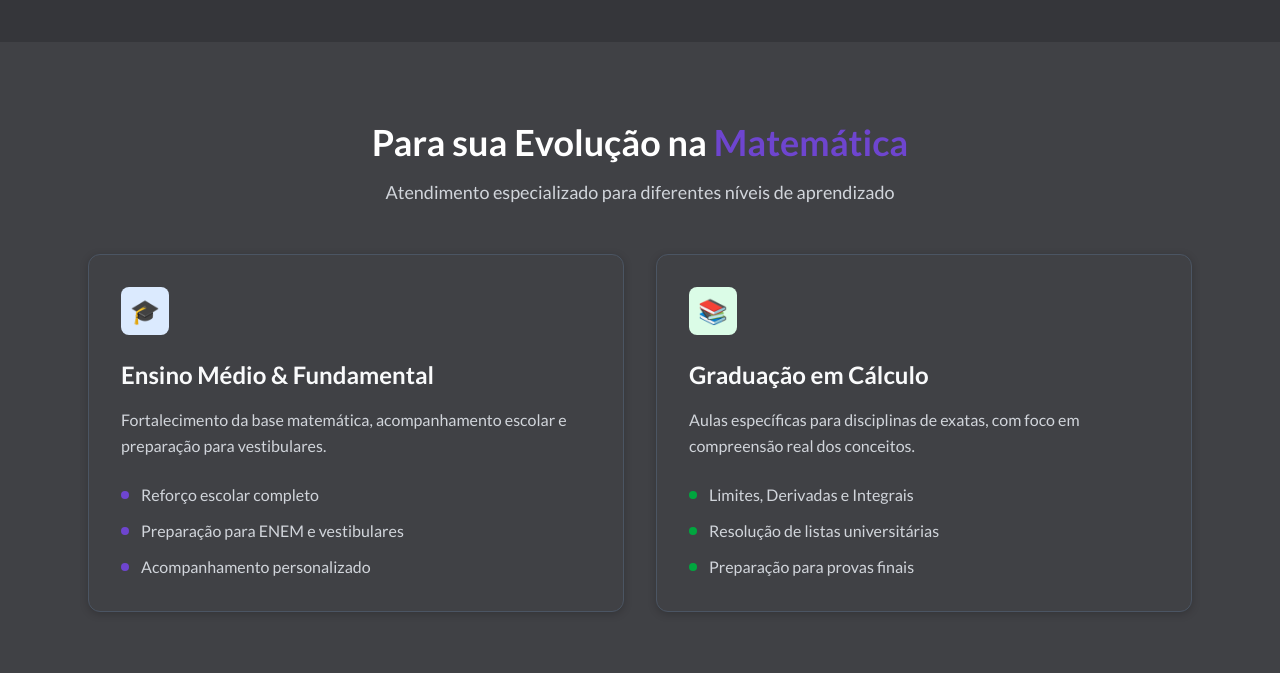
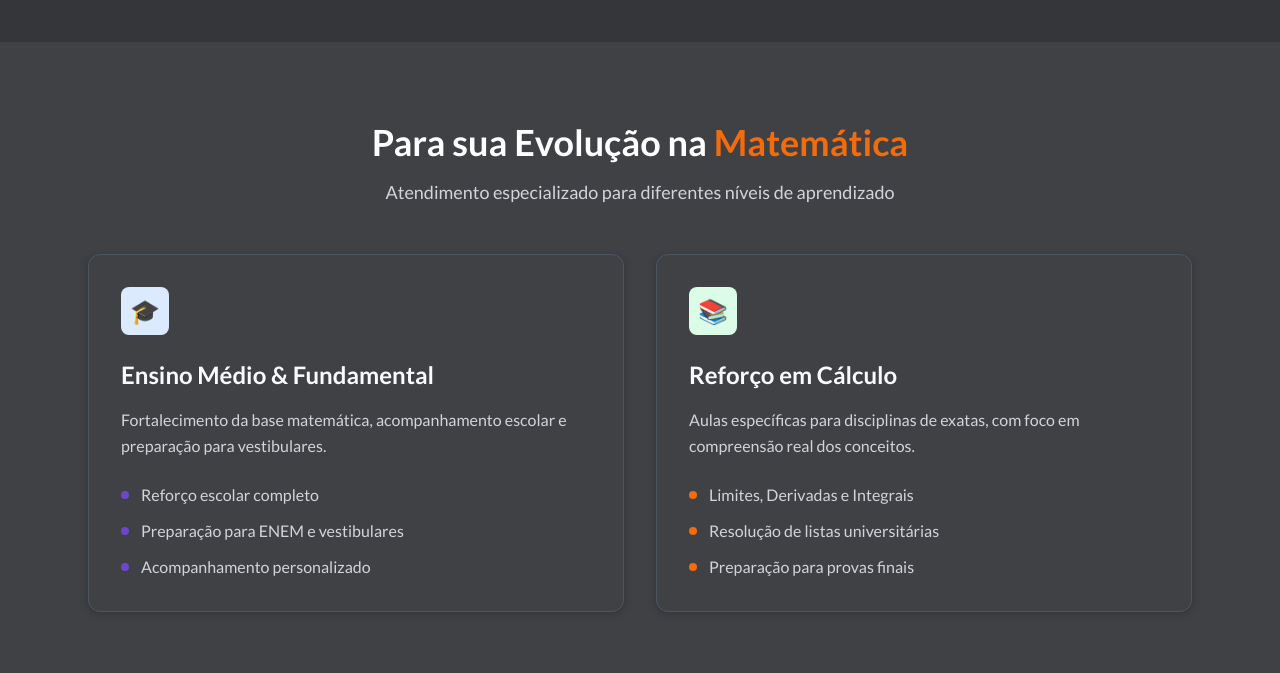
Before and after one commit to Gaobaofogo/educadoraHianneSite, a website built with Vite: page index.html in a window 1280 px wide. Shown: the part 860-1533 px from the top of the page. Built offline with nearby package versions, Linux system fonts and the light colour scheme; a web font is replaced by a local one.

Commit message:
Trocando cores do texto

```diff
--- a/index.html
+++ b/index.html
@@ -30,6 +30,9 @@
       }
       .text-professional-orange {
         color: #f26c0c;
+      }
+      .bg-professional-orange {
+        background-color: #f26c0c;
       }
       .text-dark-gray {
         color: #374151;
@@ -77,7 +80,7 @@
       class="w-full py-4 bg-white shadow-sm sticky top-0 z-30 border-b border-gray-200"
     >
       <div class="max-w-6xl mx-auto flex justify-between items-center px-6">
-        <h1 class="text-xl font-bold text-professional-blue tracking-tight">
+        <h1 class="text-xl font-bold text-primary tracking-tight">
           Educadora Hianne M.
         </h1>
 
@@ -227,7 +230,7 @@
         <div class="text-center mb-12">
           <h2 class="text-3xl md:text-4xl font-bold text-primary mb-4">
             Para sua Evolução na
-            <span class="text-professional-blue">Matemática</span>
+            <span class="text-professional-orange">Matemática</span>
           </h2>
           <p class="text-lg max-w-2xl mx-auto">
             Atendimento especializado para diferentes níveis de aprendizado
@@ -271,7 +274,7 @@
               <span class="text-2xl">📚</span>
             </div>
             <h3 class="text-2xl font-bold text-dark-gray mb-4">
-              Graduação em Cálculo
+              Reforço em Cálculo
             </h3>
             <p class="text-medium-gray leading-relaxed mb-6">
               Aulas específicas para disciplinas de exatas, com foco em
@@ -279,15 +282,15 @@
             </p>
             <ul class="text-medium-gray space-y-3">
               <li class="flex items-center gap-3">
-                <div class="w-2 h-2 bg-green-600 rounded-full"></div>
+                <div class="w-2 h-2 bg-professional-orange rounded-full"></div>
                 Limites, Derivadas e Integrais
               </li>
               <li class="flex items-center gap-3">
-                <div class="w-2 h-2 bg-green-600 rounded-full"></div>
+                <div class="w-2 h-2 bg-professional-orange rounded-full"></div>
                 Resolução de listas universitárias
               </li>
               <li class="flex items-center gap-3">
-                <div class="w-2 h-2 bg-green-600 rounded-full"></div>
+                <div class="w-2 h-2 bg-professional-orange rounded-full"></div>
                 Preparação para provas finais
               </li>
             </ul>
@@ -323,7 +326,7 @@
         <div class="text-center mb-16">
           <h2 class="text-3xl md:text-4xl font-bold text-primary mb-4">
             Didática que Faz Sentido
-            <span class="text-professional-blue">Sentido</span>
+            <span class="text-professional-orange">Sentido</span>
           </h2>
           <p class="text-lg max-w-2xl mx-auto">
             Abordagem pedagógica focada em resultados reais
```
